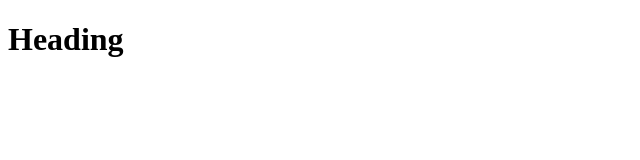
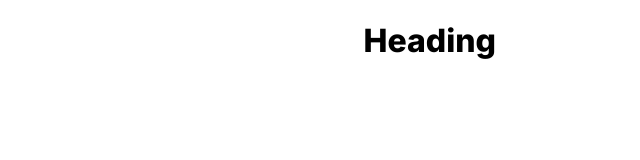
Before and after one commit to alisonkwork/Challenge_5, a plain HTML site: page index.html in a window 1280 px wide. Shown: the whole page, without its empty margins (0-640 px from the left). Drawn offline with Linux system fonts and the light colour scheme.

Commit message:
Added variable colors

```diff
--- a/screen.css
+++ b/screen.css
@@ -1 +1,19 @@
-/* Add screen styles below */
+@import url('https://fonts.googleapis.com/css2?family=Inter:wght@100..900&display=swap');
+
+:root {
+    --main-font-family: "Inter", Helvetica, sans-serif;
+    --header-color: #3f3f3f;
+    --body-color: #6a6a6a;
+    --light-gray-accent: #a9a9a9;
+    --blue-accent: #3C8EB1;
+}
+
+body {
+    width: 553px;
+    margin: 0 auto;
+    font-family: var(--main-font-family);
+}
+
+h1 {
+    font-weight: 800;
+}
```
